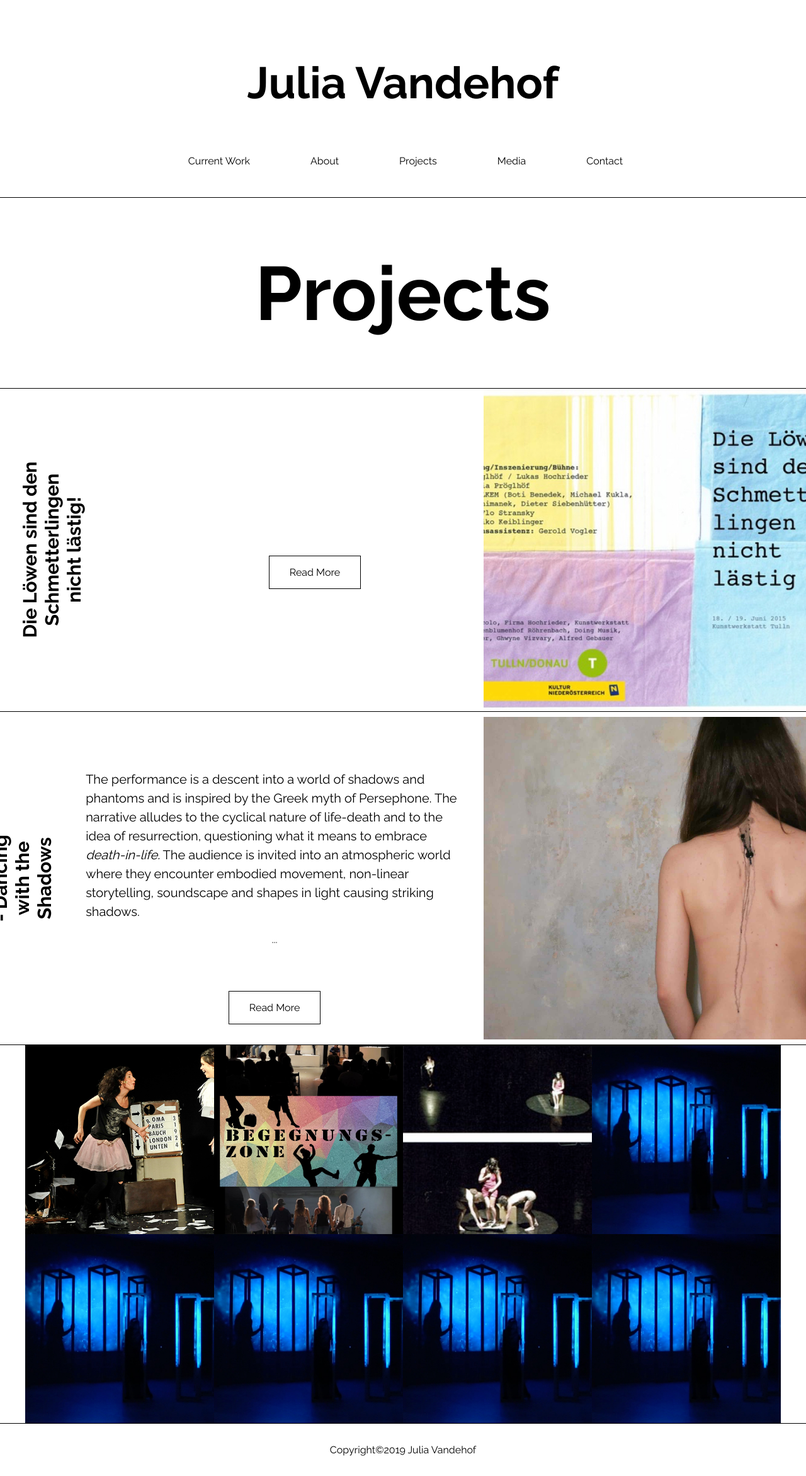
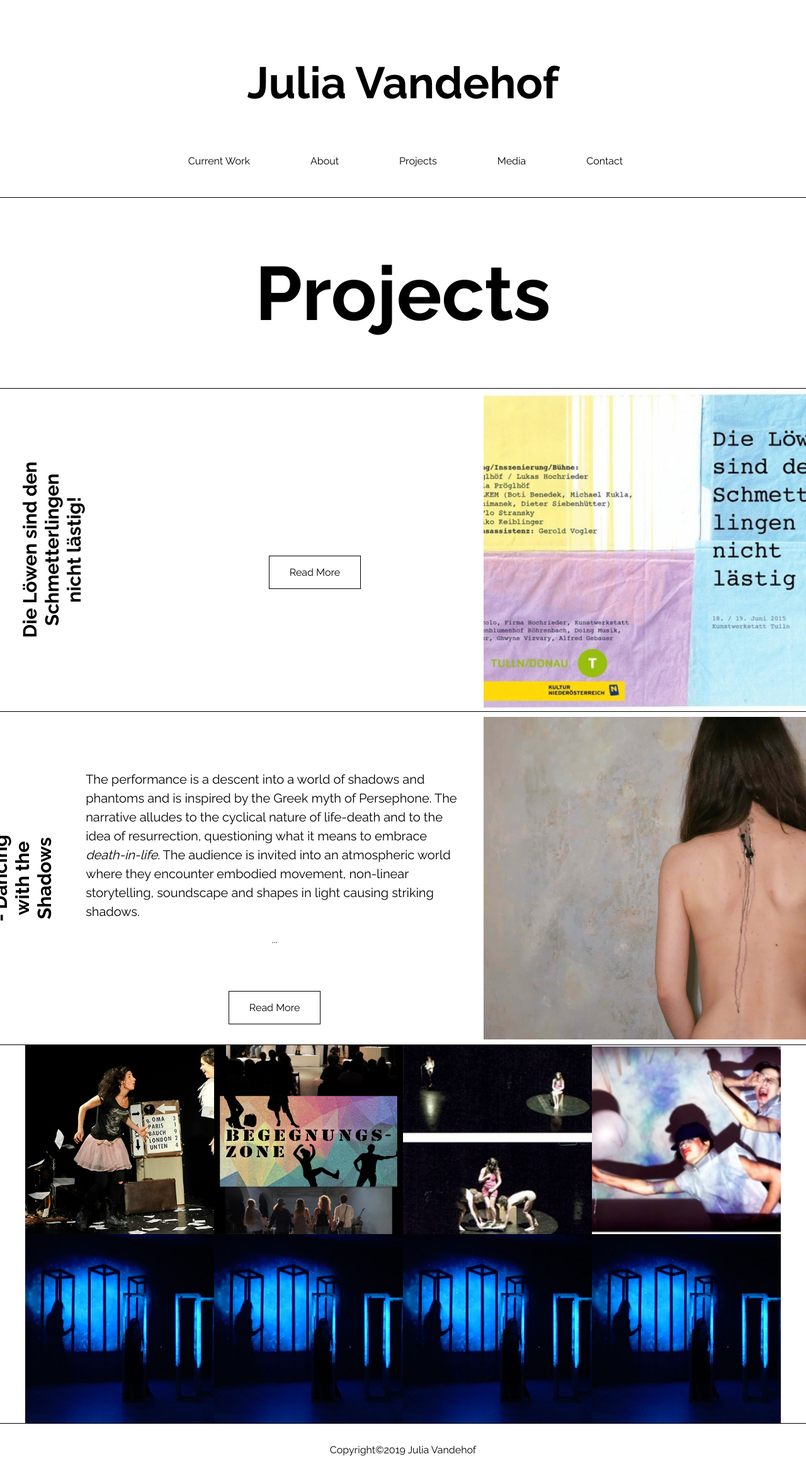
Before and after one commit to matteocarpi/julia, a Jekyll site: the page built from projects.md, in a window 1280 px wide. Shown: the whole page at 63% size. Built offline with Jekyll 4.4.1, drawn with Linux system fonts in a browser that asks for light colours.

Commit message:
Update from Forestry.io Julia Proeglhoef updated projects.md

```diff
--- a/projects.md
+++ b/projects.md
@@ -13,8 +13,8 @@ gallery:
   name: Ohne Angabe 2011
   image: "/uploads/ohneang.jpg"
 - template: gallery
-  name: Pipi
-  image: "/uploads/persephone-gallery-2.jpg"
+  name: Pietro Pizzi 2013
+  image: "/uploads/pietro-3.jpg"
 - template: gallery
   name: Pipi
   image: "/uploads/persephone-gallery-2.jpg"
```
